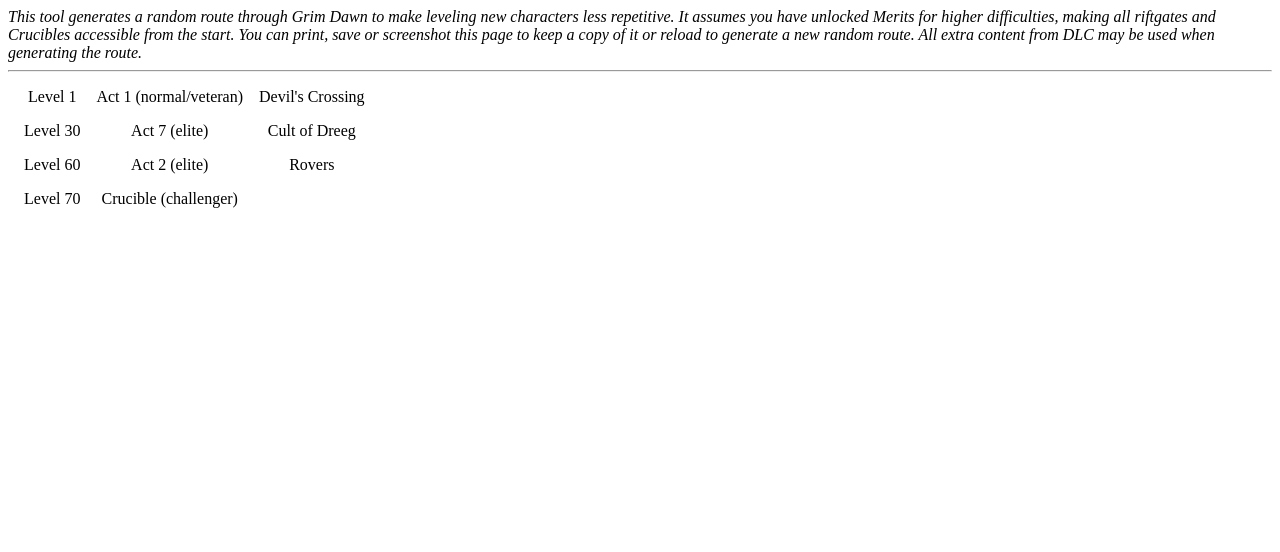
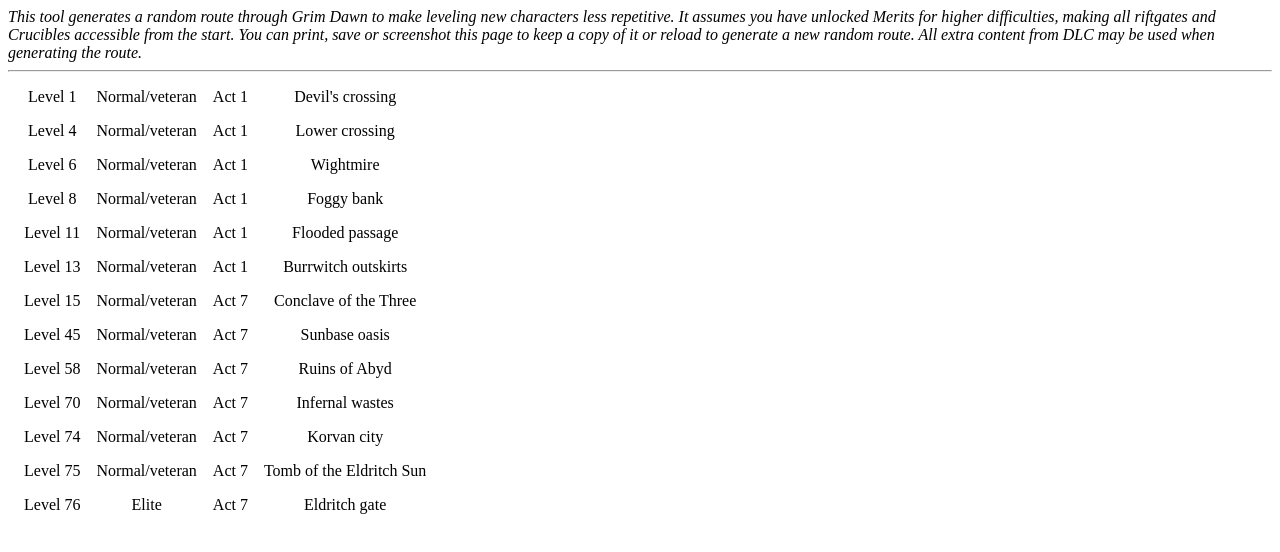
Before and after one commit to aaron-harvey/gd-router, a plain HTML site: page index.html in a window 1280 px wide. Drawn offline with Linux system fonts and the light colour scheme.

Commit message:
As quests can't be done out of order, moving from act/faction-based to riftgate-based (WIP)

```diff
--- a/acts.js
+++ b/acts.js
@@ -14,55 +14,105 @@ const FACTIONS={
   7:['Cult of Bysmiel','Cult of Dreeg','Cult of Solael'],
 }
 
-class Act{
-  constructor(name,minlevel,maxlevel,difficulty,factions=[],enabled=true){
+class Area{
+  constructor(name,normal,elite){
     this.name=name//string
-    this.factions=factions //array of strings
-    this.levels=[minlevel,maxlevel] //level range
-    this.difficulty=difficulty//difficulty label
-    if(enabled) ALL.push(this)
+    this.normal=normal//[minlevel,maxlevel]
+    this.elite=elite//[minlevel,maxlevel]
+    this.act=-1//defined dynamically
+    this.index=-1//0-based order of apparition, defined dynamically if applicable
   }
 
-  valid(level){return this.levels[0]<=level&&level<=this.levels[1]}
   toString(){return this.name}
+
+  isnormal(level){
+    return this.normal[0]<=level&&level<=this.normal[1]
+  }
+  iselite(level){
+    return this.elite[0]<=level&&level<=this.elite[1]
+  }
+  valid(level){
+    return this.isnormal(level)||this.iselite(level)
+  }
+}
+export var acts={//TODO wiki shows compeltely different level ranges from Grim Tools
+  0:[new Area("Crucible",[10,40],[20,80])], //levels = median of campaign
+  1:[
+    new Area("Devil's crossing",[1,4],[1,65]),
+    new Area("Lower crossing",[4,7],[5,65]),
+    new Area("Wightmire",[6,9],[8,65]),
+    new Area("Foggy bank",[8,12],[10,68]),
+    new Area("Flooded passage",[9,13],[12,68]),
+    new Area("Burrwitch outskirts",[12,15],[15,65]),
+    new Area("Burrwitch village",[12,18],[15,68]),
+    new Area("Warden's cellar",[15,25],[18,68]),
+    new Area("Underground transit",[16,30],[19,69]),
+    new Area("Warden's laboratory",[16,30],[19,69]),
+  ],
+  2:[
+    new Area("Arkovian foothills",[19,38],[22,70]),
+    new Area("Old Arkovia",[20,37],[23,69]),
+    new Area("Cronley's hideout",[21,40],[24,72]),
+    new Area("Twin falls",[21,40],[24,72]),
+    new Area("Broken hills",[23,45],[26,72]),
+    new Area("Smugller's pass",[25,45],[30,75]),
+  ],
+  3:[
+    new Area("Deadman's gulch",[26,45],[32,75]),
+    new Area("Prospector's trail",[28,45],[35,76]),
+    new Area("Pine barrens",[28,48],[45,76]),
+    new Area("Homestead",[28,48],[45,76]),
+    new Area("Rotting croplands",[28,48],[45,76]),
+  ],
+  4:[
+    new Area("Sorrow's bastion",[30,45],[36,76]),
+    new Area("Blood grove",[31,58],[38,76]),
+    new Area("Darkvale gate",[33,50],[40,77]),
+    new Area("Asterkarn mountains",[30,60],[50,75]),
+    new Area("Asterkarn road",[30,60],[50,75]),
+    new Area("Asterkarn valley",[30,60],[50,75]),
+    new Area("Fort Ikon",[34,60],[42,77]),
+    new Area("Gates of Necropolis",[35,60],[45,78]),
+    new Area("Necropolis interior",[36,60],[46,78]),
+  ],
+  5:[
+    new Area("Gloomwald",[36,62],[50,80]),
+    new Area("Gloomwald crossing",[36,62],[50,80]),
+    new Area("Coven's refuge",[38,65],[55,80]),
+    new Area("Ugdenbog",[38,65],[55,80]),
+    new Area("Barrowholm",[38,66],[58,82]),
+  ],
+  6:[
+    new Area("Lone watch",[40,70],[63,85]),
+    new Area("Malmouth outskirts",[42,70],[63,85]),
+    new Area("Malmouth sewers",[42,72],[63,85]),
+    new Area("Steelcap district",[44,72],[68,86]),
+    new Area("Crown hill",[46,75],[66,90]),
+  ],
+  7:[
+    new Area("Conclave of the Three",[15,75],[25,90]),
+    new Area("Korvan plateau",[15,75],[25,90]),
+    new Area("Temple of Osyr",[15,75],[25,90]),
+    new Area("Korvan sands",[15,75],[25,90]),
+    new Area("Kaian docks",[15,75],[25,90]),
+    new Area("Sunbase oasis",[15,75],[25,90]),
+    new Area("Vanguard of the Three",[18,75],[28,90]),
+    new Area("Ruins of Abyd",[18,75],[28,90]),
+    new Area("Infernal wastes",[20,75],[30,90]),
+    new Area("Korvan city",[22,75],[33,90]),
+    new Area("Tomb of the Eldritch Sun",[24,75],[35,90]),
+    new Area("Eldritch gate",[24,75],[35,90]),
+  ]
 }
 
-export var normal=[
-  new Act('Act 1',1,30,DIFFICULTIES[0],FACTIONS[1]),
-  new Act('Act 2',18,40,DIFFICULTIES[0],FACTIONS[2]),
-  new Act('Act 3',26,48,DIFFICULTIES[0],FACTIONS[3]),
-  new Act('Act 4',33,60,DIFFICULTIES[0],FACTIONS[4]),
-  new Act('Act 5',36,66,DIFFICULTIES[0],FACTIONS[5]),
-  new Act('Act 6',63,75,DIFFICULTIES[0],FACTIONS[6]),
-  new Act('Act 7',15,75,DIFFICULTIES[0],FACTIONS[7]),
-  new Act('Crucible',5,75,'Aspirant'), //5 as levelling from 1 can be a major pain in Crucible
-  new Act('Shattered Realm',18,75,DIFFICULTIES[0]), //can be accessed as Act 1 is "mandatory"
-]
-export var elite=[
-  new Act('Act 1',45,65,DIFFICULTIES[1],FACTIONS[1]),
-  new Act('Act 2',52,68,DIFFICULTIES[1],FACTIONS[2]),
-  new Act('Act 3',56,70,DIFFICULTIES[1],FACTIONS[3]),
-  new Act('Act 4',63,70,DIFFICULTIES[1],FACTIONS[4]),
-  new Act('Act 5',65,82,DIFFICULTIES[1],FACTIONS[5]),
-  new Act('Act 6',74,90,DIFFICULTIES[1],FACTIONS[6]),
-  new Act('Act 7',25,90,DIFFICULTIES[1],FACTIONS[7]),
-  new Act('Crucible',45,90,'Challenger'),
-  new Act('Shattered Realm',45,90,DIFFICULTIES[1],[],false), //TODO disabled until can ensure Act 1 elite is unlocked
-]
-export var ultimate=[//most of ultimate cannot be used as you can't unlock riftgates easily
-  new Act('Act 1',70,100,DIFFICULTIES[2],FACTIONS[1]), //enabled as can be done straight away but won't pass validations as a repeat act
-  new Act('Act 2',73,100,DIFFICULTIES[2],FACTIONS[2],false),
-  new Act('Act 3',74,100,DIFFICULTIES[2],FACTIONS[3],false),
-  new Act('Act 4',77,100,DIFFICULTIES[2],FACTIONS[4],false),
-  new Act('Act 5',71,120,DIFFICULTIES[2],FACTIONS[5],false),
-  new Act('Act 6',85,120,DIFFICULTIES[2],FACTIONS[6],false),
-  new Act('Act 7',30,120,DIFFICULTIES[2],FACTIONS[7],false),
-  new Act('Crucible',70,120,'Challenger',[]),
-  new Act('Shattered Realm',70,120,DIFFICULTIES[2],[],false), //TODO disabled until can ensure Act 1 ulti is unlocked
-]
-export var bylevel=new Map()
+export var sequential=[]
 
 export function setup(){
-  for(let i=1;i<=100;i++)
-    bylevel.set(i,ALL.filter(a=>a.valid(i,a.normal)))
+  let i=0
+  for(let act=1;act<=7;act++)
+    for(let a of acts[act]){
+      a.act=act
+      a.index=i++
+      sequential.push(a)
+    }
 }
--- a/router.js
+++ b/router.js
@@ -24,23 +24,34 @@ class Route{
     this.acts=[]//array of [level,act]
   }
 
-  get last(){return this.acts[this.acts.length-1][1]} //last act
+  get last(){return this.acts.length>1&&this.acts[this.acts.length-1][1]} //last act
 
-  get nextlevel(){
+  /*get nextlevel(){
     let last=this.acts[this.acts.length-1]
     let min=last[0]+10
     let max=last[1].levels[1]
     let a=roll(min,max)
     let b=roll(min,max)
     return Math.min(a,b)
-  }
+  }*/
 
   generate(){
-    for(let level=1;level<=90;level=this.nextlevel){
-      level=round(level)
-      let act=pick(acts.bylevel.get(level))
+    let elite=false
+    for(let level=1;level<=90;){
+      let candidates=acts.sequential.filter(a=>!this.last||a.index==-1||a.index>this.last.index)
+      candidates=candidates.filter(a=>a.valid(level))
+      if(candidates.length==0){
+        level+=1
+        continue
+      }
+      //TODO try using levels from wiki instead
+      console.log(level,candidates.map(c=>c.name))
+      let act=pick(candidates)
       this.acts.push([level,act])
+      if(!elite) elite=!act.isnormal(level)&&act.iselite(level)
       if(!this.validate()) return false
+      level=elite?roll(level,act.elite[1])+1
+        :roll(level,act.normal[1])+1
     }
     return true
   }
@@ -62,12 +73,15 @@ export function setup(){
     let level=document.createElement('div')
     level.innerHTML='Level '+a[0]
     ROUTE.appendChild(level)
+    let difficulty=document.createElement('div')
+    difficulty.innerHTML=
+      a[1].isnormal(a[0])?'Normal/veteran':'Elite'
+    ROUTE.appendChild(difficulty)
     let act=document.createElement('div')
-    act.innerHTML=`${a[1]} (${a[1].difficulty.toLowerCase()})`
+    if(a[1].act>=1) act.innerHTML=`Act ${a[1].act}`
     ROUTE.appendChild(act)
-    let faction=document.createElement('div')
-    if(a[1].factions.length>0)
-      faction.innerHTML=pick(a[1].factions)
-    ROUTE.appendChild(faction)
+    let area=document.createElement('div')
+    area.innerHTML=a[1]
+    ROUTE.appendChild(area)
   }
 }
--- a/style.css
+++ b/style.css
@@ -3,7 +3,7 @@
 }
 #route{
   display:grid;
-  grid-template:auto / max-content max-content max-content;
+  grid-template:auto / repeat(4,max-content);
   grid-gap:1em;
   margin:1em;
   text-align:center;
```
